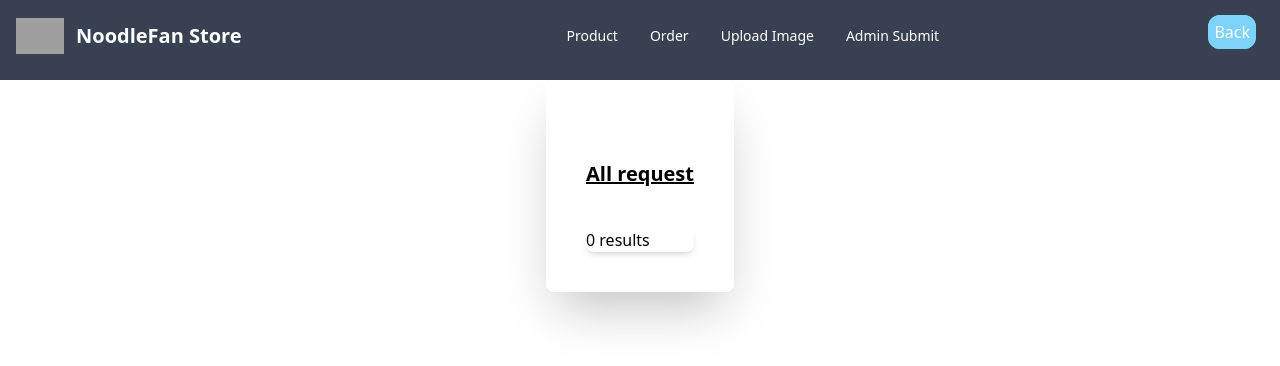
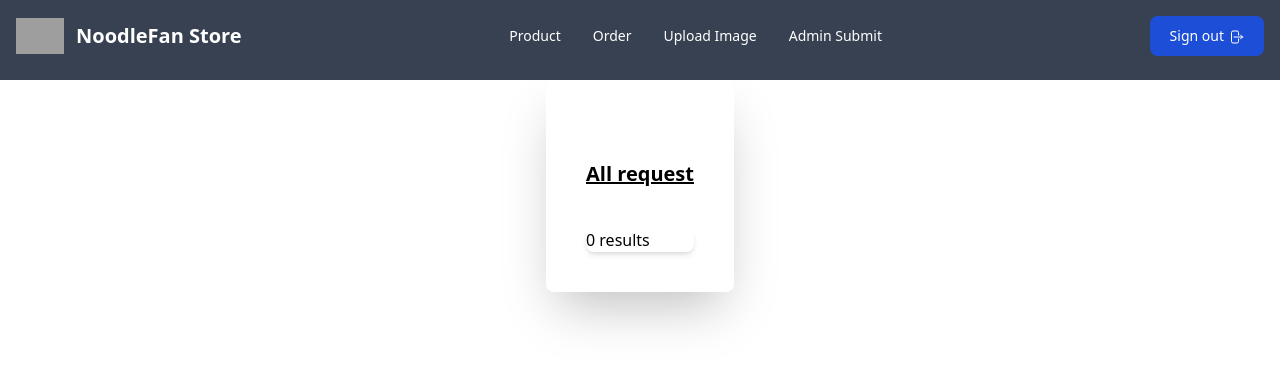
Before and after one commit to seazabuky/NoodleFan-Store, a PHP site: page /php/orderCheck.php in a window 1280 px wide. Shown: the top 366 px of the page. Run offline with PHP 8.4, Linux system fonts and the light colour scheme; a user stored in the database is signed in; data comes from the database, SQL or seed files in the repository; some libraries are stand-ins or nearby versions; grey boxes are pictures that could not be loaded.

Commit message:
edit nav

```diff
--- a/index.php
+++ b/index.php
@@ -147,10 +147,10 @@
 							<li>
 								<a href="./php/orderCheck.php" class="block py-2 pr-4 pl-3 text-white rounded md:hover:bg-gray-50 md:hover:text-blue-700 md:p-0 md:dark:hover:text-white ">Order</a>
 							</li>
+							<?php if(@$_SESSION['role']=='admin'){ ?>
 						<li>
 							<a href="./php/upload.php" class="block py-2 pr-4 pl-3 text-white rounded md:hover:bg-gray-50 md:hover:text-blue-700 md:p-0 md:dark:hover:text-white ">Upload Image</a>
 						</li>
-						<?php if(@$_SESSION['role']=='admin'){ ?>
 						<li>
 							<a href="./php/adminSubmitReq.php" class="block py-2 pr-4 pl-3 text-white rounded md:hover:bg-gray-50 md:hover:text-blue-700 md:p-0 md:dark:hover:text-white ">Admin Submit</a>
 						</li><?php } ?>
--- a/php/orderCheck.php
+++ b/php/orderCheck.php
@@ -7,6 +7,16 @@
     <script src="https://cdn.tailwindcss.com"></script>
     <script src="https://ajax.googleapis.com/ajax/libs/jquery/3.6.1/jquery.min.js"></script>
     <link rel="icon" type="image/x-icon" href="https://cdn-icons-png.flaticon.com/512/1471/1471262.png" />
+    <link rel="stylesheet" href="https://cdnjs.cloudflare.com/ajax/libs/font-awesome/4.7.0/css/font-awesome.min.css">
+    <link href="https://unpkg.com/tailwindcss/dist/tailwind.min.css" rel="stylesheet">
+
+<!-- lordicon -->
+<script src="https://cdn.lordicon.com/qjzruarw.js"></script>
+<!-- flowbite -->
+<link rel="stylesheet" href="https://unpkg.com/flowbite@1.5.3/dist/flowbite.min.css" />
+<script src="https://cdnjs.cloudflare.com/ajax/libs/firebase/9.13.0/firebase-app.js"></script>
+<script src="https://unpkg.com/flowbite@1.5.3/dist/flowbite.js"></script>
+<script src="//cdn.jsdelivr.net/npm/sweetalert2@11"></script>
     <title>Order History</title>
     <style>
         table, th, td {
@@ -24,23 +34,39 @@
             cursor:pointer;
         }
     </style>
+
 </head>
 <body>
     <?php
         include("server.php");
+        $btn_login = 'Sign in';
+    $btn_icon = '<svg xmlns="http://www.w3.org/2000/svg" fill="none" viewBox="0 0 24 24" stroke-width="1.5" stroke="currentColor" class="inline-block ml-1 w-4 h-4 text-white xl:inline"><path stroke-linecap="round" stroke-linejoin="round" d="M15.75 9V5.25A2.25 2.25 0 0013.5 3h-6a2.25 2.25 0 00-2.25 2.25v13.5A2.25 2.25 0 007.5 21h6a2.25 2.25 0 002.25-2.25V15M12 9l-3 3m0 0l3 3m-3-3h12.75" />
+	</svg>
+	';
+    $id_btn = 'btn_login';
     if(!isset($_SESSION['role'])){
         header("Location:../index.php");
     }
+    if (isset($_SESSION['role'])) {
+        $btn_login = '<a href="logout.php">Sign out</a>';
+        $id_btn = 'btn_logout';
+        $btn_icon = '<svg xmlns="http://www.w3.org/2000/svg" fill="none" viewBox="0 0 24 24" stroke-width="1.5" stroke="currentColor" class="inline-block ml-1 w-4 h-4 text-white xl:inline"><path stroke-linecap="round" stroke-linejoin="round" d="M15.75 9V5.25A2.25 2.25 0 0013.5 3h-6a2.25 2.25 0 00-2.25 2.25v13.5A2.25 2.25 0 007.5 21h6a2.25 2.25 0 002.25-2.25V15m3 0l3-3m0 0l-3-3m3 3H9" /></svg>';
+    }
 
     ?>
-    <div class="fixed top-0 left-0 w-full z-50">
-		<nav class="bg-transparent px-2 sm:px-4 py-2.5 dark:bg-transparent fixed w-full z-20 top-0 left-0  ">
+
+    <!-- <div class="fixed top-0 left-0 w-full z-50"> -->
+    <nav class=" bg-gray-700 px-2 sm:px-4 py-2.5 dark:bg-transparent fixed w-full z-20 top-0 left-0  ">
         <div class="container flex flex-wrap justify-between items-center mx-auto">
             <a href="../index.php" class="flex items-center">
                 <img src="https://cdn-icons-png.flaticon.com/512/1471/1471262.png" class="mr-3 h-6 sm:h-9" alt="NoodleFans Logo">
                 <span class="self-center text-xl font-semibold whitespace-nowrap text-white">NoodleFan Store</span>
             </a>
             <div class="flex md:order-2">
+                <!-- sign in and sign out btn -->
+
+                <button type="button" id="<?php echo @$id_btn ?>" class="text-white inline-block bg-blue-700 hover:bg-blue-800 focus:ring-4 focus:outline-none focus:ring-blue-300 font-medium rounded-lg text-sm px-5 py-2.5 text-center mr-3 md:mr-0 dark:bg-blue-600 dark:hover:bg-blue-700 dark:focus:ring-blue-800"><?php echo @$btn_login, @$btn_icon ?></button>
+
                 <!-- open menu -->
                 <button data-collapse-toggle="navbar-sticky" type="button" class="inline-flex items-center p-2 text-sm text-gray-500 rounded-lg md:hidden hover:bg-gray-100 focus:outline-none focus:ring-2 focus:ring-gray-200 dark:text-gray-400 dark:hover:bg-gray-700 dark:focus:ring-gray-600" aria-controls="navbar-sticky" aria-expanded="false">
                     <span class="sr-only">Open main menu</span>
@@ -57,22 +83,19 @@
                     <li>
                         <a href="orderCheck.php" class="block py-2 pr-4 pl-3 text-white rounded md:hover:bg-gray-50 md:hover:text-blue-700 md:p-0 md:dark:hover:text-white ">Order</a>
                     </li>
+                    <?php if(@$_SESSION['role']=='admin'){ ?>
                     <li>
                         <a href="upload.php" class="block py-2 pr-4 pl-3 text-white rounded md:hover:bg-gray-50 md:hover:text-blue-700 md:p-0 md:dark:hover:text-white ">Upload Image</a>
                     </li>
-						<?php if(@$_SESSION['role']=='admin'){ ?>
                     <li>
                         <a href="adminSubmitReq.php" class="block py-2 pr-4 pl-3 text-white rounded md:hover:bg-gray-50 md:hover:text-blue-700 md:p-0 md:dark:hover:text-white ">Admin Submit</a>
-						</li><?php } ?>
+                    </li> <?php } ?>
                 </ul>
             </div>
         </div>
-            <div class="absolute top-0 right-0 mr-5 mt-5">
-            <a href="../index.php" class="transition-all delay-150 duration-0 ease-in-out hover:duration-150 text-white mx-1 p-1 border-solid border-sky-300 border-2 rounded-xl bg-sky-300 hover:bg-sky-700 hover:text-lg hover:p-2 hover:drop-shadow-lg">Back</a>
-            </div>
     </nav>
-	</div>
-    <div class="cotainer mx-auto">
+	<!-- </div> -->
+    <div class="cotainer">
     <div class="relative p-10 bg-gray-700">
     </div>
     <div class="flex flex-col items-center justify-center">
--- a/php/upload.php
+++ b/php/upload.php
@@ -62,7 +62,6 @@
 
 <body>
     <?php
-    include("server.php");
     $btn_login = 'Sign in';
     $btn_icon = '<svg xmlns="http://www.w3.org/2000/svg" fill="none" viewBox="0 0 24 24" stroke-width="1.5" stroke="currentColor" class="inline-block ml-1 w-4 h-4 text-white xl:inline"><path stroke-linecap="round" stroke-linejoin="round" d="M15.75 9V5.25A2.25 2.25 0 0013.5 3h-6a2.25 2.25 0 00-2.25 2.25v13.5A2.25 2.25 0 007.5 21h6a2.25 2.25 0 002.25-2.25V15M12 9l-3 3m0 0l3 3m-3-3h12.75" />
 	</svg>
--- a/pricetable.php
+++ b/pricetable.php
@@ -49,12 +49,13 @@
 						<li>
                             <a href="php/orderCheck.php" class="block py-2 pr-4 pl-3 text-white rounded md:hover:bg-gray-50 md:hover:text-blue-700 md:p-0 md:dark:hover:text-white ">Order</a>
 						</li>
+                        <?php session_start(); if(@$_SESSION['role']=='admin'){ ?>
 						<li>
 							<a href="php/upload.php" class="block py-2 pr-4 pl-3 text-white rounded md:hover:bg-gray-50 md:hover:text-blue-700 md:p-0 md:dark:hover:text-white ">Upload Image</a>
 						</li>
 						<li>
                         <a href="php/adminSubmitReq.php" class="block py-2 pr-4 pl-3 text-white rounded md:hover:bg-gray-50 md:hover:text-blue-700 md:p-0 md:dark:hover:text-white ">Admin Submit</a>
-						</li>
+						</li><?php } ?>
 					</ul>
 				</div>
 			</div>
@@ -63,7 +64,7 @@
 <section class="bg-white dark:bg-gray-900">
   <div class="py-8 px-4 mx-auto max-w-screen-xl lg:py-16 lg:px-6">
       <div class="mx-auto max-w-screen-md text-center mb-8 lg:mb-12">
-          <h2 class="mb-4 text-4xl tracking-tight font-extrabold text-gray-900 dark:text-white">Designed for business teams like yours</h2>
+          <h2 class="mb-4 text-4xl tracking-tight font-extrabold text-gray-900 dark:text-white mt-10">Designed for business teams like yours</h2>
           <p class="mb-5 font-light text-gray-500 sm:text-xl dark:text-gray-400">Here at Flowbite we focus on markets where technology, innovation, and capital can unlock long-term value and drive economic growth.</p>
       </div>
       <div class="space-y-8 lg:grid lg:grid-cols-3 sm:gap-6 xl:gap-10 lg:space-y-0">
```
Also changed, not shown: php/adminSubmitReq.php (+11 -2 lines). Lines whose indentation alone changed are shown as unchanged.
